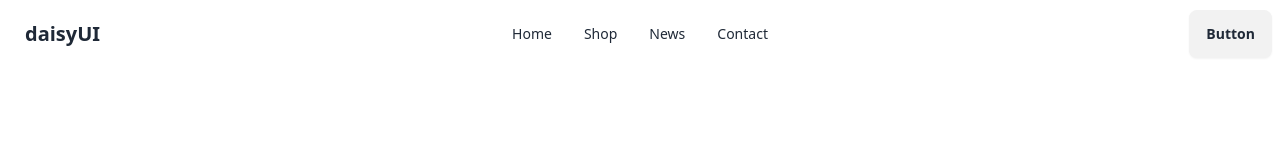
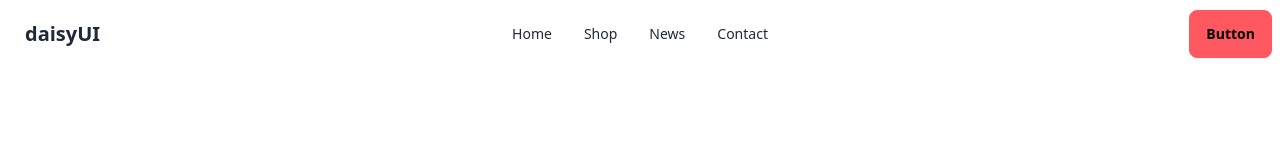
Before and after one commit to aayman01/biker-zone-with-daisy, a plain HTML site: page index.html in a window 1280 px wide. Drawn offline with nearby package versions, Linux system fonts and the light colour scheme.

Commit message:
working on nav

```diff
--- a/index.html
+++ b/index.html
@@ -41,7 +41,7 @@
                     </ul>
                 </div>
                 <div class="navbar-end">
-                    <a class="btn">Button</a>
+                    <a class="btn btn-error">Button</a>
                 </div>
             </div>
         </nav>
```
